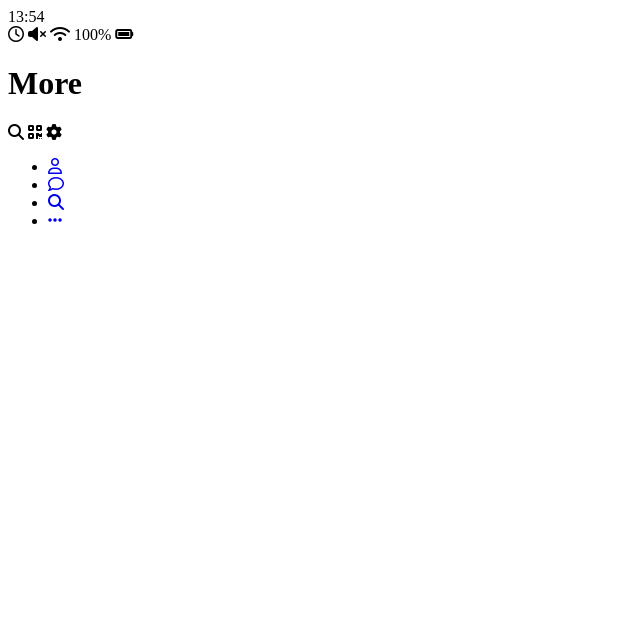
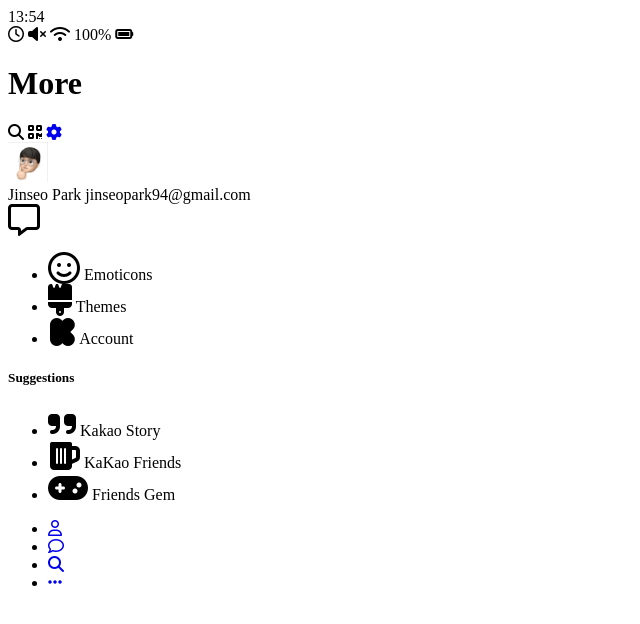
Before and after one commit to jpark58/kakao-clone, a plain HTML site: page more.html in a window 1280 px wide. Shown: the whole page, without its empty margins (0-640 px from the left). Drawn offline with Linux system fonts and the light colour scheme.

Commit message:
Implemented settings and more

```diff
--- a/more.html
+++ b/more.html
@@ -29,9 +29,71 @@
       <div class="header__header-column">
         <span class="header__icon"><i class="fas fa-search"></i></span>
         <span class="header__icon"><i class="fas fa-qrcode"></i></span>
-        <span class="header__icon"><i class="fas fa-cog"></i></span>
+        <span class="header__icon">
+          <a href="settings.html"><i class="fas fa-cog"></i></a>
+        </span>
       </div>
     </header>
+    <main class="more">
+      <header class="more__header">
+        <div class="friends__friend friend friend--lg">
+          <div class="friend__column">
+            <img
+              src="images/avatar1.png"
+              alt=""
+              class="g-avatar friend__avatar"
+              width="40px"
+            />
+            <div class="friend__content">
+              <span class="friend__name">Jinseo Park</span>
+              <span class="friend__status">jinseopark94@gmail.com</span>
+            </div>
+          </div>
+          <div class="friend__column">
+            <i class="far fa-comment-alt fa-2x"></i>
+          </div>
+        </div>
+        <ul class="more__btn-list">
+          <li class="more__btn">
+            <span class="more__btn-icon">
+              <i class="far fa-smile fa-2x"></i>
+            </span>
+            <span class="more__btn-title">Emoticons</span>
+          </li>
+          <li class="more__btn">
+            <span class="more__btn-icon">
+              <i class="fas fa-brush fa-2x"></i>
+            </span>
+            <span class="more__btn-title">Themes</span>
+          </li>
+          <li class="more__btn">
+            <span class="more__btn-icon">
+              <i class="fab fa-kickstarter-k fa-2x"></i>
+            </span>
+            <span class="more__btn-title">Account</span>
+          </li>
+        </ul>
+      </header>
+      <section class="more__suggestions">
+        <h5 class="more__title">Suggestions</h5>
+        <ul class="more__suggestions-list">
+          <li class="more__suggestion suggestion">
+            <span class="suggestion__icon">
+              <i class="fas fa-quote-right fa-2x"></i>
+            </span>
+            <span class="suggestion__title">Kakao Story</span>
+          </li>
+          <li class="more__suggestion suggestion">
+            <i class="fas fa-beer fa-2x"></i>
+            <span class="suggestion__title">KaKao Friends</span>
+          </li>
+          <li class="more__suggestion suggestion">
+            <i class="fas fa-gamepad fa-2x"></i>
+            <span class="suggestion__title">Friends Gem</span>
+          </li>
+        </ul>
+      </section>
+    </main>
     <nav class="nav">
       <ul class="nav__list">
         <li class="nav__list-item">
```
Also changed, not shown: settings.html (+57 -0 lines).
